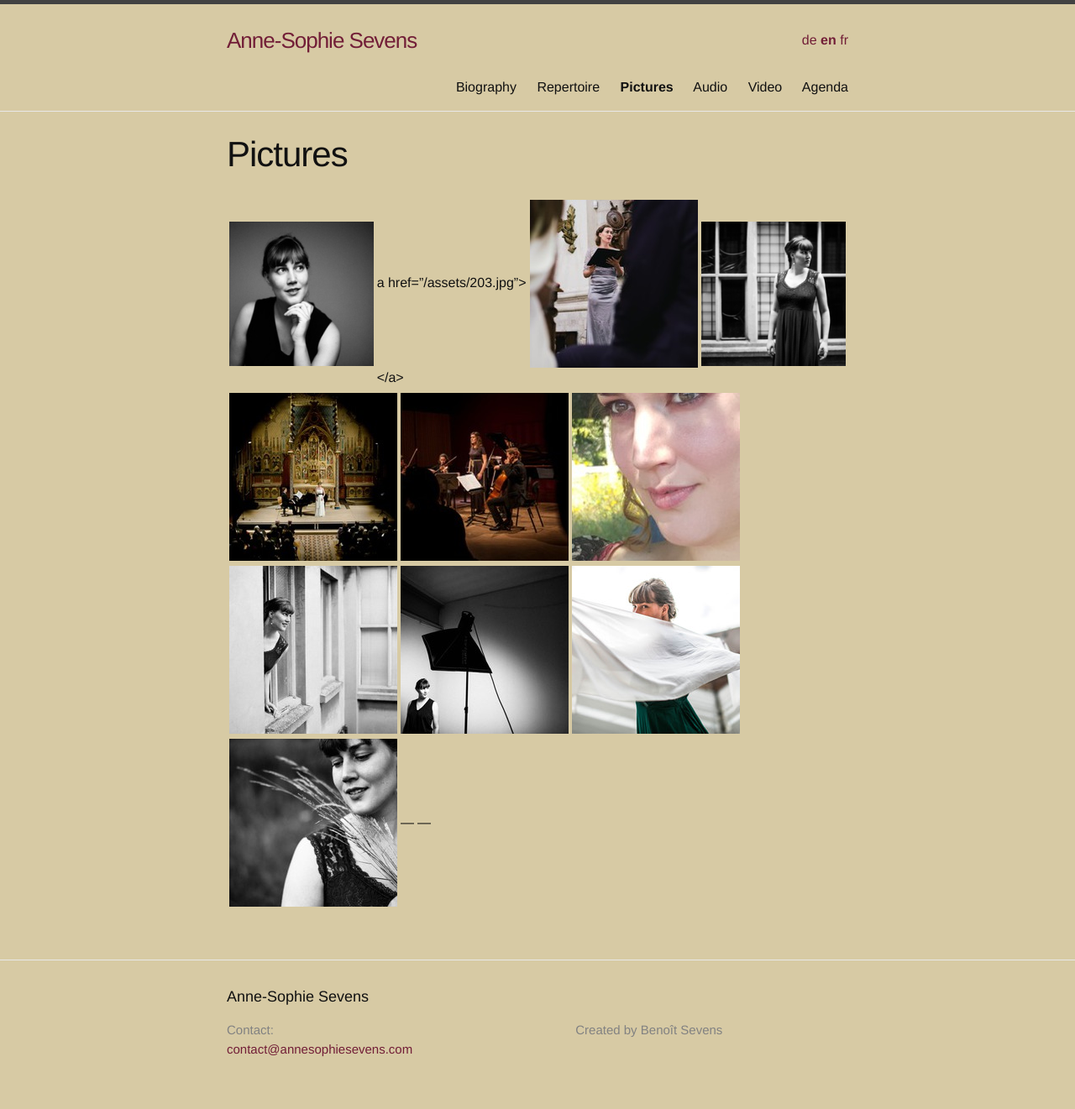
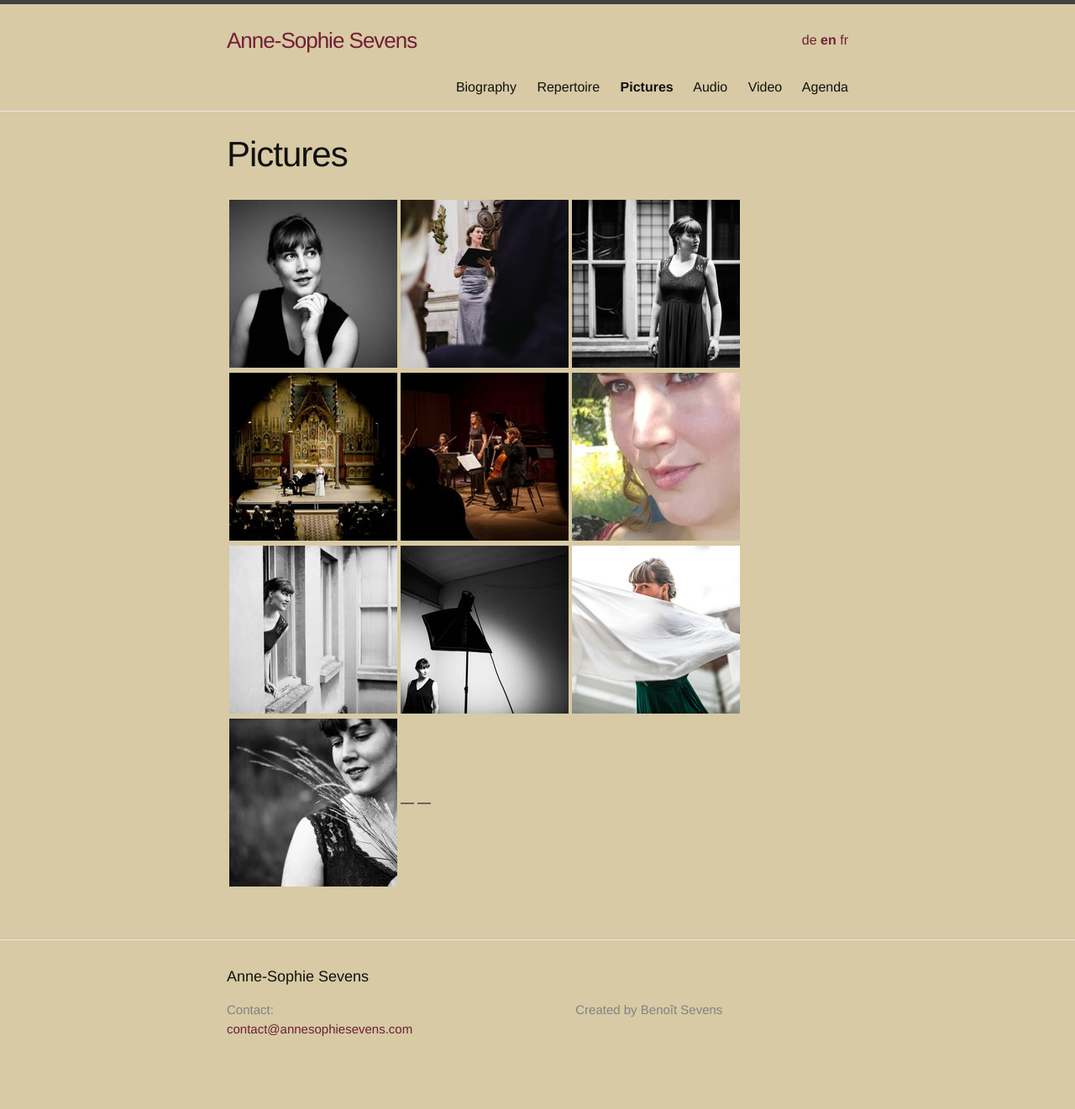
Before and after one commit to annesophie-sevens/annesophie-sevens.github.io, a Jekyll site: the page built from pictures-en.md, in a window 1280 px wide. Shown: the whole page at 84% size. Built offline with Jekyll 4.4.1, drawn with Linux system fonts in a browser that asks for light colours; after the commit the page ends 1297 px from its top, so only the background shows below that.

Commit message:
Create pictures-en.md

```diff
--- a/pictures-en.md
+++ b/pictures-en.md
@@ -6,7 +6,7 @@
 ref: pictures
 ---
 
-| <a href="/assets/8.jpg"> ![]({{ site.baseurl }}/assets/8-thumbnail.jpg) </a> | a href="/assets/203.jpg"> ![]({{ site.baseurl }}/assets/203-thumbnail.jpg) </a> | <a href="/assets/14.jpg">  ![]({{ site.baseurl }}/assets/14-thumbnail.jpg) </a> |
+| <a href="/assets/8.jpg"> ![]({{ site.baseurl }}/assets/8-thumbnail.jpg) </a> | <a href="/assets/203.jpg"> ![]({{ site.baseurl }}/assets/203-thumbnail.jpg) </a> | <a href="/assets/14.jpg">  ![]({{ site.baseurl }}/assets/14-thumbnail.jpg) </a> |
 
 | <a href="/assets/104.jpg">  ![]({{ site.baseurl }}/assets/104-thumbnail.jpg) </a> | <a href="/assets/113.jpg"> ![]({{ site.baseurl }}/assets/113-thumbnail.jpg) </a> | <a href="/assets/103.jpg">  ![]({{ site.baseurl }}/assets/103-thumbnail.jpg) </a> |
 
```
